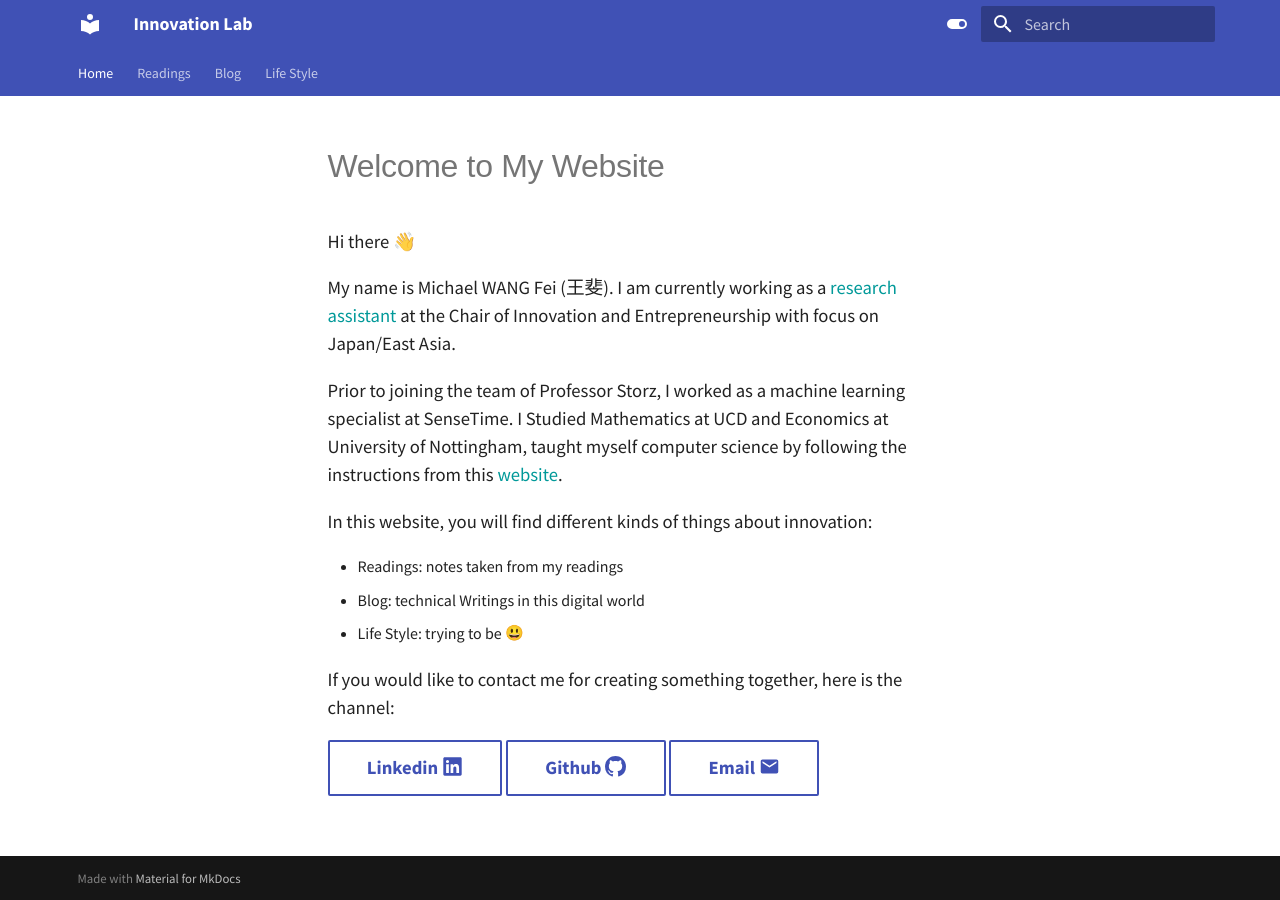
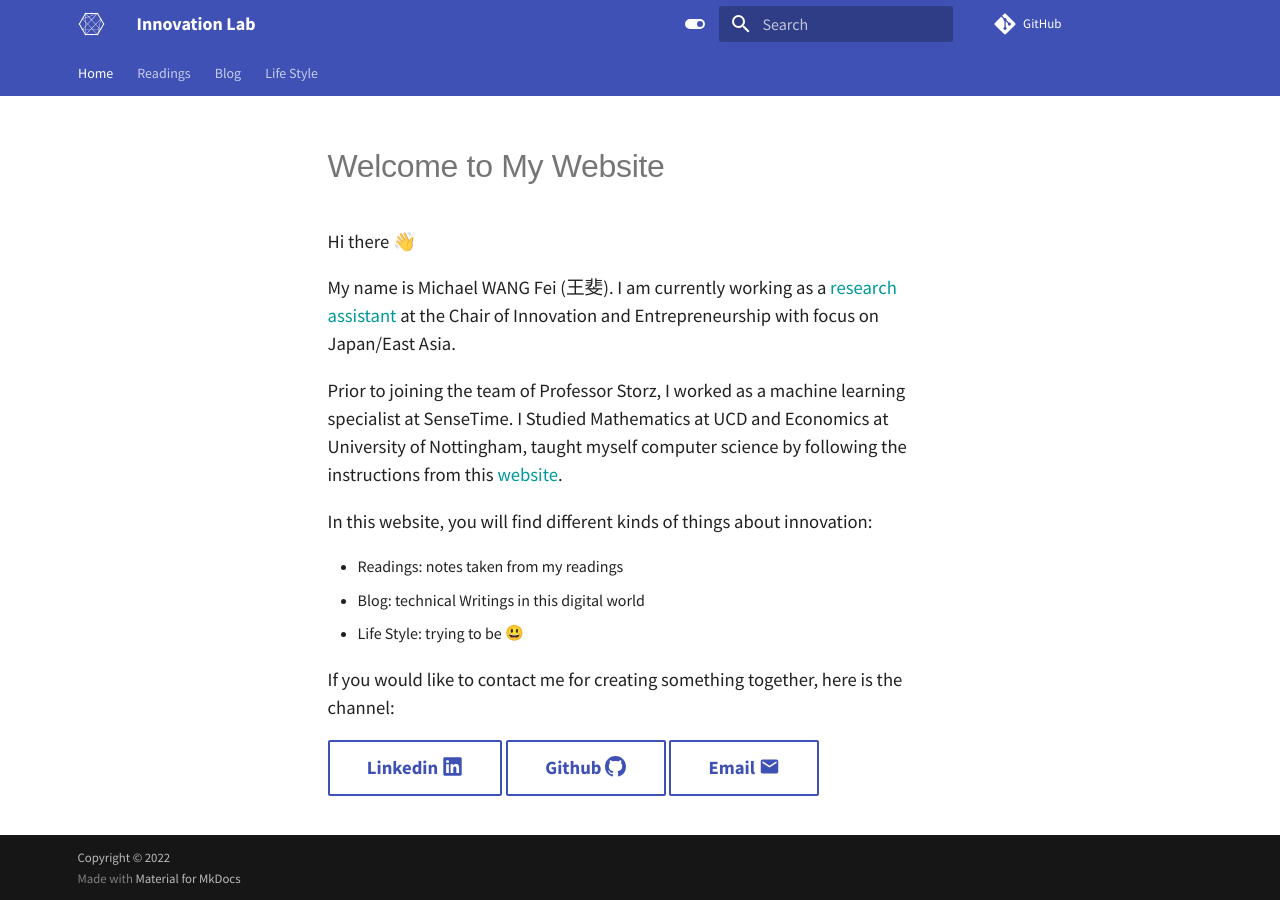
Before and after one commit to oceanumeric/oceanumeric.github.io, an MkDocs documentation site: the page built from docs/index.md, in a window 1280 px wide. Built offline with MkDocs 1.6.1 and Material for MkDocs 9.7.7, drawn with Linux system fonts in a browser that asks for light colours; emoji names are drawn with the system emoji font; comment, search, counter and statistics services are not loaded.

Commit message:
[update] icon and favicon

```diff
--- a/mkdocs.yml
+++ b/mkdocs.yml
@@ -1,7 +1,12 @@
 site_name: Innovation Lab
+copyright: 'Copyright &copy; 2022'
+repo_url: https://github.com/oceanumeric/oceanumeric.github.io
 
 theme:
   name: material
+  icon:
+    logo: fontawesome/brands/connectdevelop
+  favicon: images/innovation.png
   font:
     text: Source Sans Pro
     code: Roboto Mono
```
Also changed, not shown: docs/images/innovation.png (added).
